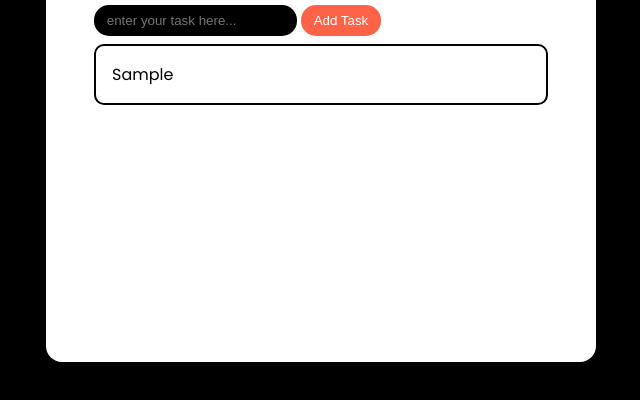
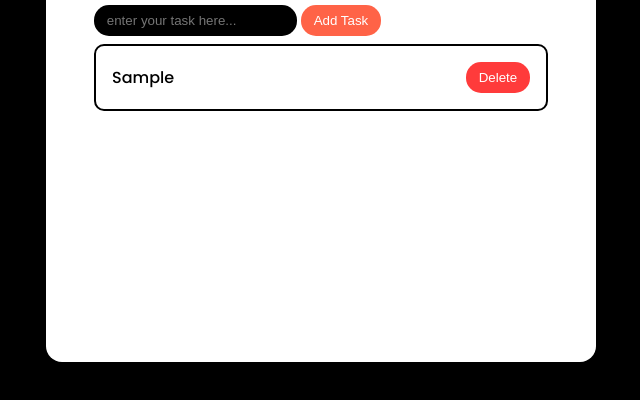
Before and after one commit to RohanScripts/javascript-task-3-to-do-list-, a plain HTML site: page index.html in a window 1280 px wide. Both pictures are taken after typing "Sample" into the empty fields and a click on the button "Add Task". Shown: the part 288-688 px from the top of the page, without its empty margins (319-959 px from the left). Drawn offline with Linux system fonts and the light colour scheme; a web font is replaced by a local one.

Commit message:
Implement Todo rendering and deletion functionality with localStorage support

```diff
--- a/script.js
+++ b/script.js
@@ -1,14 +1,46 @@
-const userInput = document.getElementById("userInput")
-const addTaskButton = document.getElementById("addTaskButton")
-const todos = document.getElementById("todos")
+const userInput = document.getElementById("userInput");
+const addTaskButton = document.getElementById("addTaskButton");
+const todos = document.getElementById("todos");
+
+const renderTodos = () => {
+    for(let i=0; i<=localStorage.length; i++){
+        const key = localStorage.key(i)
+        const gotValue = localStorage.getItem(key)
+        if(gotValue!==null){
+            const singleTodo = document.createElement("div")
+        singleTodo.innerText = gotValue;
+        todos.appendChild(singleTodo)
+        singleTodo.classList.add("singleTodo")
+        const deleteButton = document.createElement("button")
+        deleteButton.innerText = "Delete"
+        singleTodo.appendChild(deleteButton)
+        deleteButton.addEventListener("click",function(){
+            singleTodo.remove(key)
+            localStorage.removeItem(key)
+        })
+        }
+    }
+}
+
+renderTodos()
 
 const addTodo = () => {
     let inputData = userInput.value;
-    const singleTodo = document.createElement("div")
-    singleTodo.innerText = inputData
-    todos.appendChild(singleTodo)
-    userInput.value = ""
-    singleTodo.classList.add("singleTodo")
+    const singleTodo = document.createElement("div");
+    singleTodo.innerText = inputData;
+    todos.appendChild(singleTodo);
+    userInput.value = "";
+    singleTodo.classList.add("singleTodo");
+    let todoId = singleTodo.id = Date.now()
+    localStorage.setItem(todoId,inputData)
+
+    const deleteButton = document.createElement("button")
+    deleteButton.innerText = "Delete"
+    singleTodo.appendChild(deleteButton)
+    deleteButton.addEventListener("click",function(){
+        singleTodo.remove(todoId)
+        localStorage.removeItem(todoId)
+    })
 }
 
-addTaskButton.addEventListener("click",addTodo)
+addTaskButton.addEventListener("click",addTodo);
--- a/style.css
+++ b/style.css
@@ -68,4 +68,21 @@ html,body{
     border: 2px black solid;
     color: black;
     border-radius: 10px;
+    font-weight: 500;
+    display: flex;
+    align-items: center;
+    justify-content: space-between;
+    button{
+        background-color: rgba(255, 0, 0, 0.767);
+        outline: none;
+        border: none;
+        padding-left: 1vw;
+        padding-right: 1vw;
+        padding-top: 1vh;
+        padding-bottom: 1vh;
+        border-radius: 15px;
+        color: white;
+        font-weight: 400;
+        cursor: pointer;
+    }
 }
```
